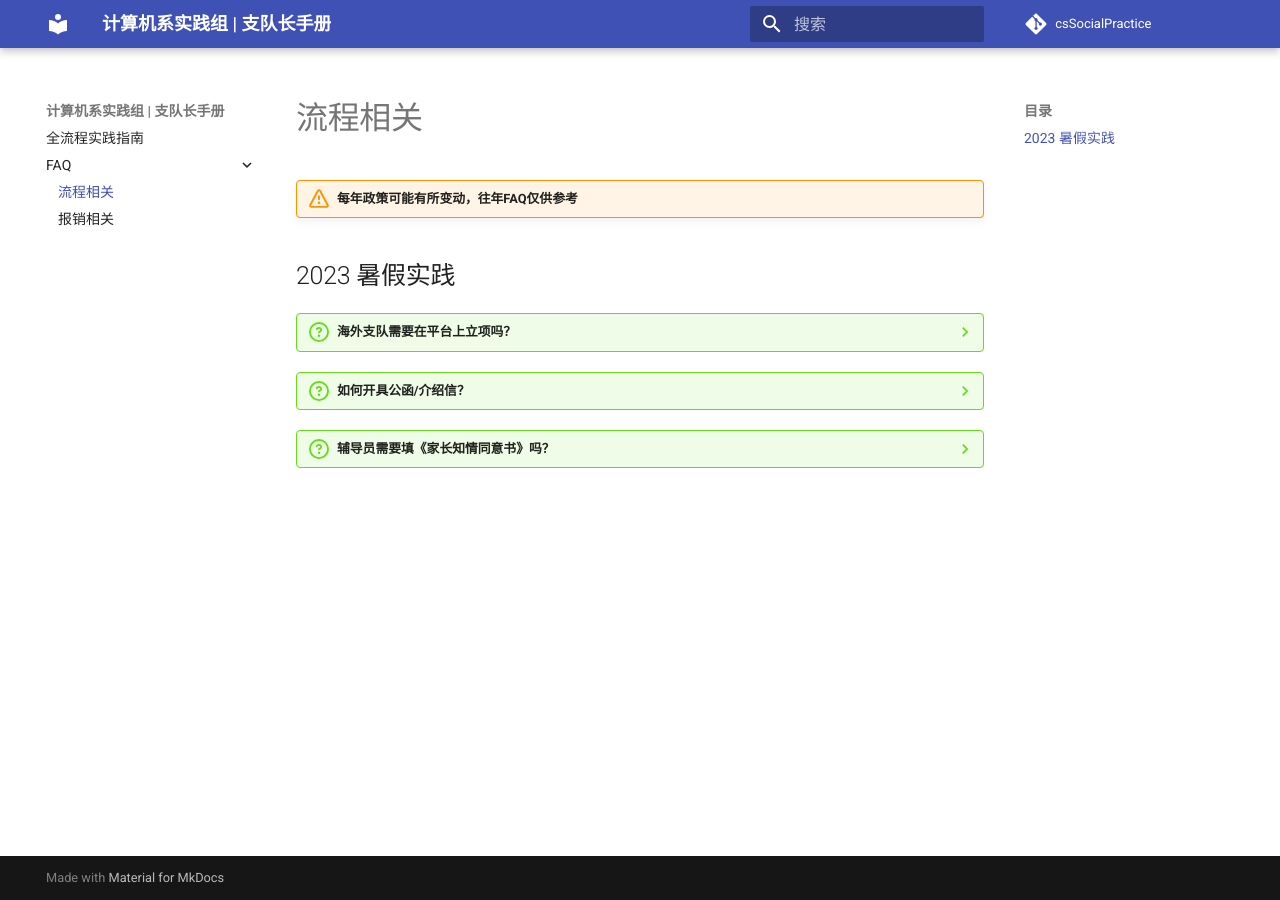
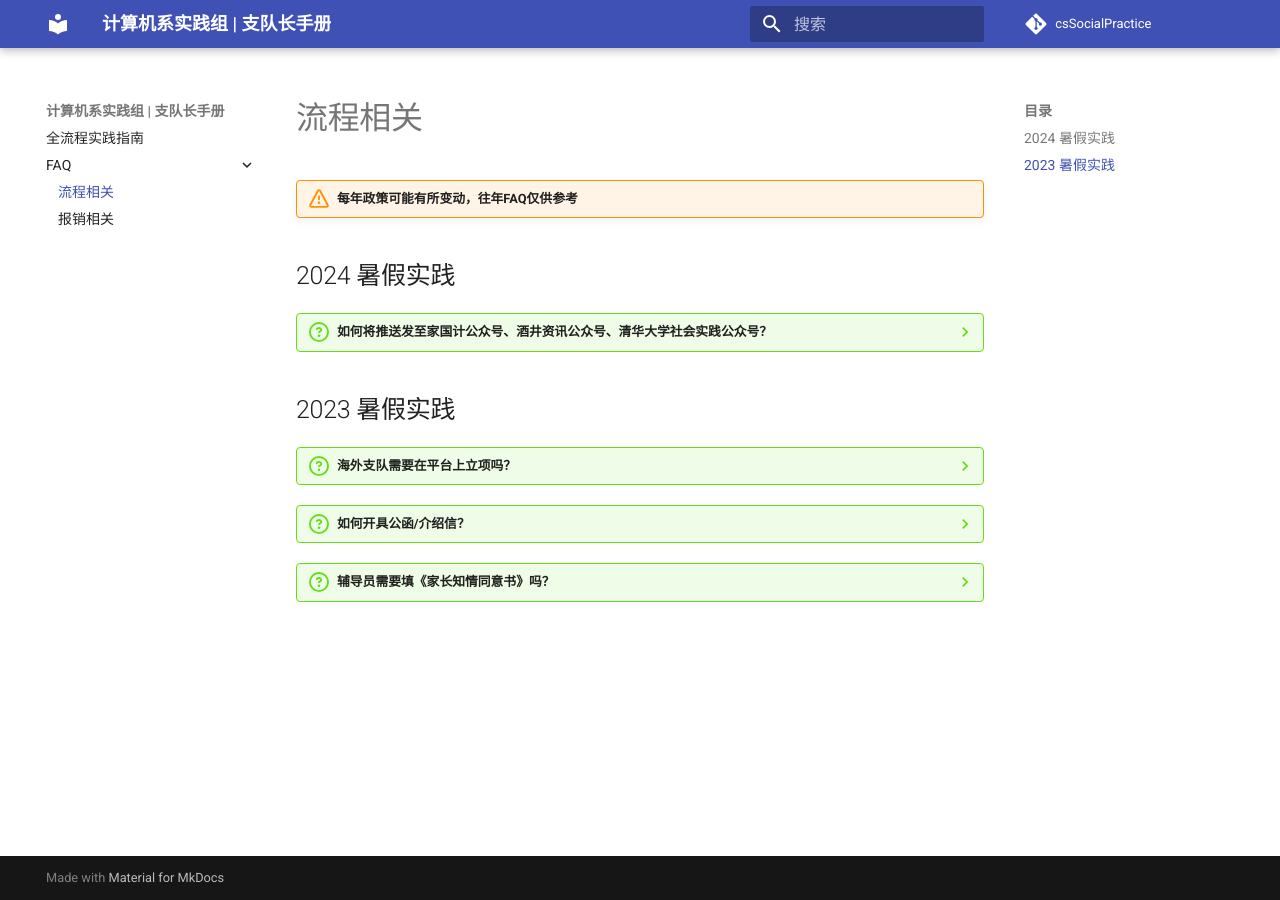
Before and after one commit to wang-yk-never/csSocialPractice, an MkDocs documentation site: the page built from docs/FAQ/流程相关.md, in a window 1280 px wide. Built offline with MkDocs 1.6.1 and Material for MkDocs 9.7.7, drawn with Linux system fonts in a browser that asks for light colours; comment, search, counter and statistics services are not loaded.

Commit message:
更新2024暑期实践

```diff
--- a/docs/FAQ/流程相关.md
+++ b/docs/FAQ/流程相关.md
@@ -1,4 +1,9 @@
 !!! warning "每年政策可能有所变动，往年FAQ仅供参考"
+
+## 2024 暑假实践
+
+??? question "如何将推送发至家国计公众号、酒井资讯公众号、清华大学社会实践公众号？"
+
 
 ## 2023 暑假实践
 
```
